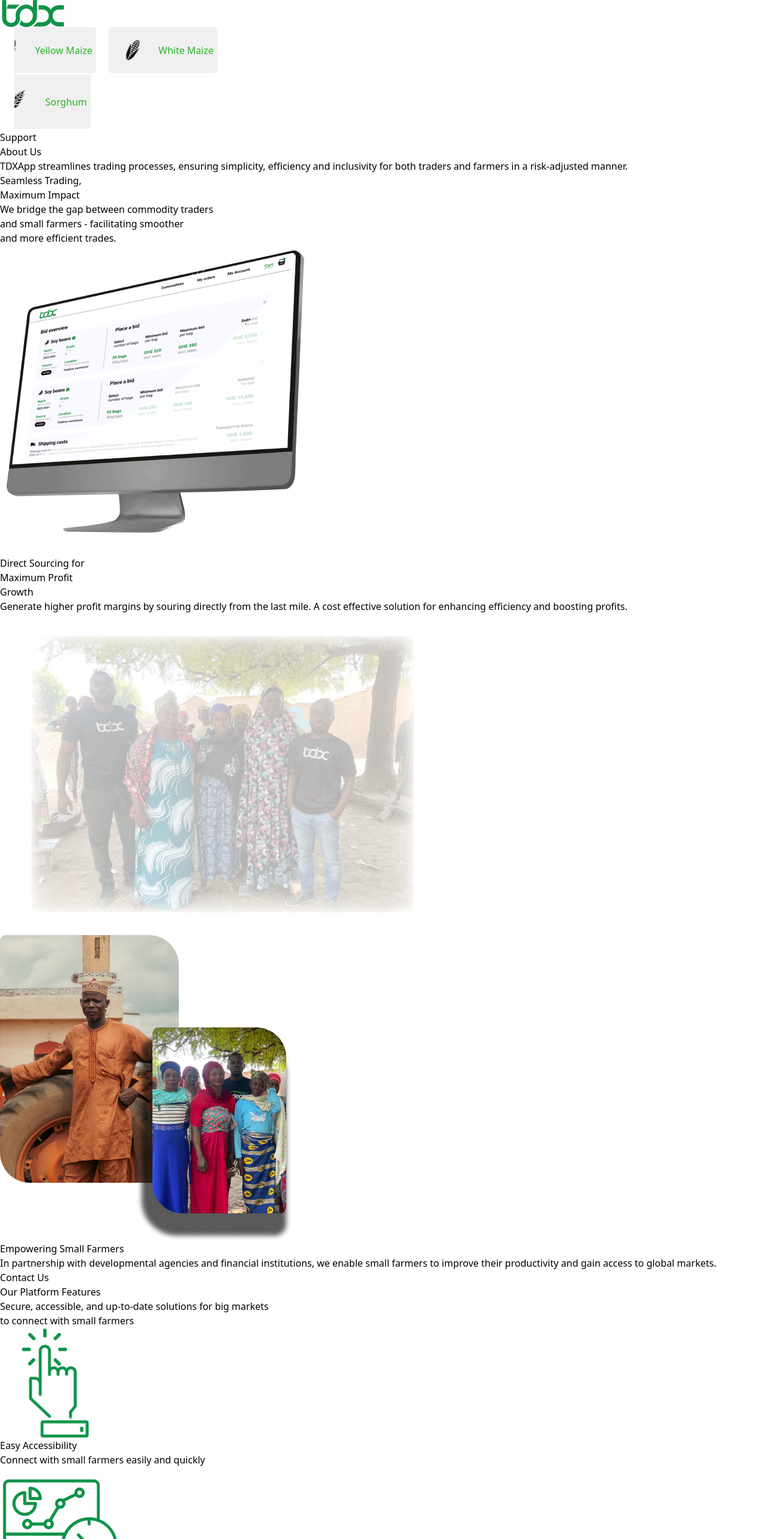
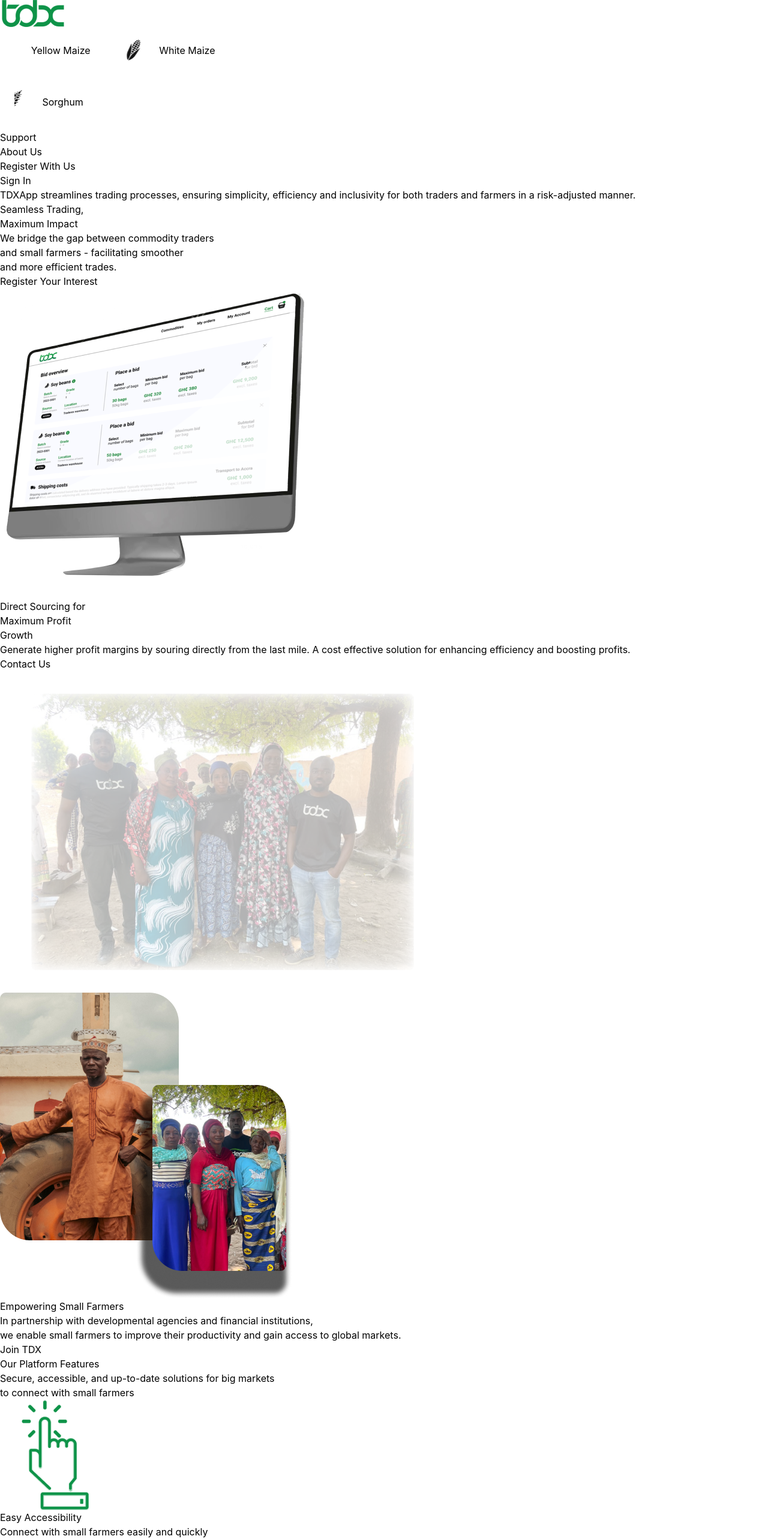
Before and after one commit to Pumpkin-cod/TDX_APP, a React (Vite) app: page / in a window 1280 px wide. Shown: the top 2566 px of the page at 60% size. Built offline with nearby package versions, Linux system fonts and the light colour scheme.

Commit message:
font family updated

```diff
--- a/package.json
+++ b/package.json
@@ -17,7 +17,8 @@
     "react-dom": "^18.2.0",
     "react-router-dom": "^6.22.0",
     "react-slick": "^0.30.1",
-    "slick-carousel": "^1.8.1"
+    "slick-carousel": "^1.8.1",
+    "styled-components": "^6.1.8"
   },
   "devDependencies": {
     "@types/react": "^18.2.43",
--- a/src/App.css
+++ b/src/App.css
@@ -7,12 +7,13 @@
 .marquee-button {
   display: inline-flex;
   align-items: center;
-  background-color: #f0f0f0;
+  /* background-color: #f0f0f0;  */
   padding: 4px 6px;
+  padding-right: 10px;
   margin-right: 20px;
   border-radius: 5px;
   font-size: 16px;
-  color: rgba(16, 175, 16, 0.91);
+  color: black;
   animation: marquee-animation 10s linear infinite;
 }
 
--- a/src/App.jsx
+++ b/src/App.jsx
@@ -1,5 +1,8 @@
 /* eslint-disable no-unused-vars */
+// font - family: 'EB Garamond', serif;
 import React from 'react'
+
+import styled from 'styled-components';
 import Navbar from './component/Navbar'
 import Hero from './component/Hero'
 import Hero2 from './component/Hero2'
@@ -9,8 +12,13 @@ import Features from './component/Features'
 import ContactUs from './component/ContactUs'
 import ContactForm from './component/ContactForm'
 
+
+const StyledContainer = styled.div`
+font-family: -apple-system,system-ui,BlinkMacSystemFont,"Segoe UI",Roboto,"Helvetica Neue",Arial,sans-serif
+`;
 const App = () => {
   return (
+    <StyledContainer>
     <div>
       <Navbar />
       <Hero />
@@ -21,6 +29,7 @@ const App = () => {
       <ContactForm />
       <Footer />
     </div>
+    </StyledContainer>
   )
 }
 
--- a/src/component/ContactUs.jsx
+++ b/src/component/ContactUs.jsx
@@ -12,14 +12,15 @@ const ContactUs = () => {
               <img src={groupimage} alt="Overlay" className="absolute inset-4 object-cover w-1/2 left-56 top-20" />
           </div>
 
-          <div className='flex flex-col w-2/6 mr-0'>
-              <h1 className='text-4xl text-white pb-2'>Empowering Small Farmers</h1>
-              <p className='text-xl text-white'>In partnership with developmental agencies and financial institutions,
+          <div className='flex flex-col w-1/2 mr-0'>
+              <h1 className='text-5xl font-bold text-white pb-2'>Empowering Small Farmers</h1>
+              <p className='text-xl text-white pt-4 pr-10'>In partnership with developmental agencies and financial institutions,
+              <br />
               we enable small farmers to improve their productivity and gain access to global markets.</p>
 
               <a href="/ContactForm">
                   <button className='mt-6 py-2 outline-double border-green-700 text-green-700 rounded-full w-40 font-bold'>
-                      Contact Us
+                      Join TDX
                   </button>
               </a>
 
--- a/src/component/Footer.jsx
+++ b/src/component/Footer.jsx
@@ -52,7 +52,7 @@ const Footer = () => {
                     </ul>
                 </div>
 
-                {/* <div>
+                <div>
                     <h2 className='text-2xl pb-4 font-bold'>Join Us</h2>
                     <a href="https://tdxapp.ai">
                         <button className="bg-green-600 hover:bg-green-800 text-white py-2 px-4 rounded">
@@ -60,7 +60,7 @@ const Footer = () => {
                         </button>
                     </a>
 
-                </div> */}
+                </div>
             </div>
         </footer>
     );
--- a/src/component/Hero.jsx
+++ b/src/component/Hero.jsx
@@ -6,15 +6,15 @@ const Hero = () => {
     return (
         <div className="flex flex-col md:flex-row items-center w-full">
             <div className="text-black md:mr-16 flex flex-col md:w-1/2 text-left md:pl-32">
-                <h1 className="text-4xl md:text-6xl font-bold mb-4"><span className='text-gray-400'>Seamless Trading,</span>
+                <h1 className="text-4xl md:text-6xl font-bold mb-4"><span className='text-black'> Seamless Trading,</span>
                     <br /><span className='text-green-700'>Maximum Impact</span></h1>
                 <p className="text-lg md:text-2xl">We bridge the gap between commodity traders
                     <br /> and small farmers - facilitating smoother
                     <br /> and  more efficient trades.</p>
-{/*
+
                 <a href="https://tdxapp.ai" className="inline-block">
-                    <button className="text-white bg-green-600 text-base md:text-lg mr-5 rounded-full py-3 md:py-4 w-full md:w-52 mt-8">Register Your Interest</button>
-                </a> */}
+                    <button className="text-white font-bold px-4 bg-green-600 text-base md:text-lg mr-5 rounded-full py-3 md:py-4 w-full md:w-72 mt-8">Register Your Interest</button>
+                </a>
             </div>
 
             <div className='pl-6 md:pl-40 w-1/2 md:w-1/2'>
--- a/src/component/Hero2.jsx
+++ b/src/component/Hero2.jsx
@@ -5,21 +5,21 @@ const Hero2 = () => {
   return (
     <div className='flex items-center  bg-gray-100 h-96'>
         <div className='w-1/2 pl-32 mr-20'>
-              <h1 className='text-5xl pb-8 text-gray-400'><span className='text-green-700'>Direct Sourcing </span>for
+              <h1 className='text-6xl pb-8 text-black'><span className='text-green-700'>Direct Sourcing </span>for
             <br />
             Maximum<span className='text-green-700'> Profit</span>
             <br /> Growth</h1>
         </div>
 
         <div className='flex flex-col w-2/6 mr-0'>
-              <p className='text-xl'>Generate higher profit margins by souring directly from the last mile.
+              <p className='text-2xl'>Generate higher profit margins by souring directly from the last mile.
              A cost effective solution for enhancing efficiency and boosting profits.</p>
 
-        {/* <a href="https://tdxapp.ai">
+        <a href="https://tdxapp.ai">
           <button className='mt-6 py-2 outline-double border-green-700 text-green-700 rounded-full w-40 font-bold'>
-            Join TDX
+            Contact Us
           </button>
-        </a> */}
+        </a>
 
         </div>
     </div>
--- a/src/component/Navbar.jsx
+++ b/src/component/Navbar.jsx
@@ -37,8 +37,8 @@ const Navbar = () => {
                         <ul className="flex space-x-2 items-center">
                             <li><a href="#" className="text-lg mr-3 text-green-600">Support</a></li>
                             <li><a href="#" className="text-black mr-3 text-lg">About Us</a></li>
-                            {/* <li><a href="#" className="text-black mr-3 text-lg">Register With Us</a></li>
-                            <li><button className="text-white bg-green-600 text-lg mr-5 rounded-full px-6 py-2">Sign In</button></li> */}
+                            <li><a href="#" className="text-black mr-3 text-lg">Register With Us</a></li>
+                            <li><button className="text-white bg-green-600 text-lg mr-5 rounded-full px-6 py-2">Sign In</button></li>
                         </ul>
                     </div>
                 </div>
--- a/src/index.css
+++ b/src/index.css
@@ -1,3 +1,6 @@
 @import 'tailwindcss/base';
 @import 'tailwindcss/components';
 @import 'tailwindcss/utilities';
+
+
+@import url('https://fonts.googleapis.com/css2?family=EB+Garamond:ital,wght@0,400..800;1,400..800&family=Imprima&display=swap')
```
Also changed, not shown: src/assets/IMG_3457.JPG (added), 1 other file (tests, documents, lock files or other folders).
